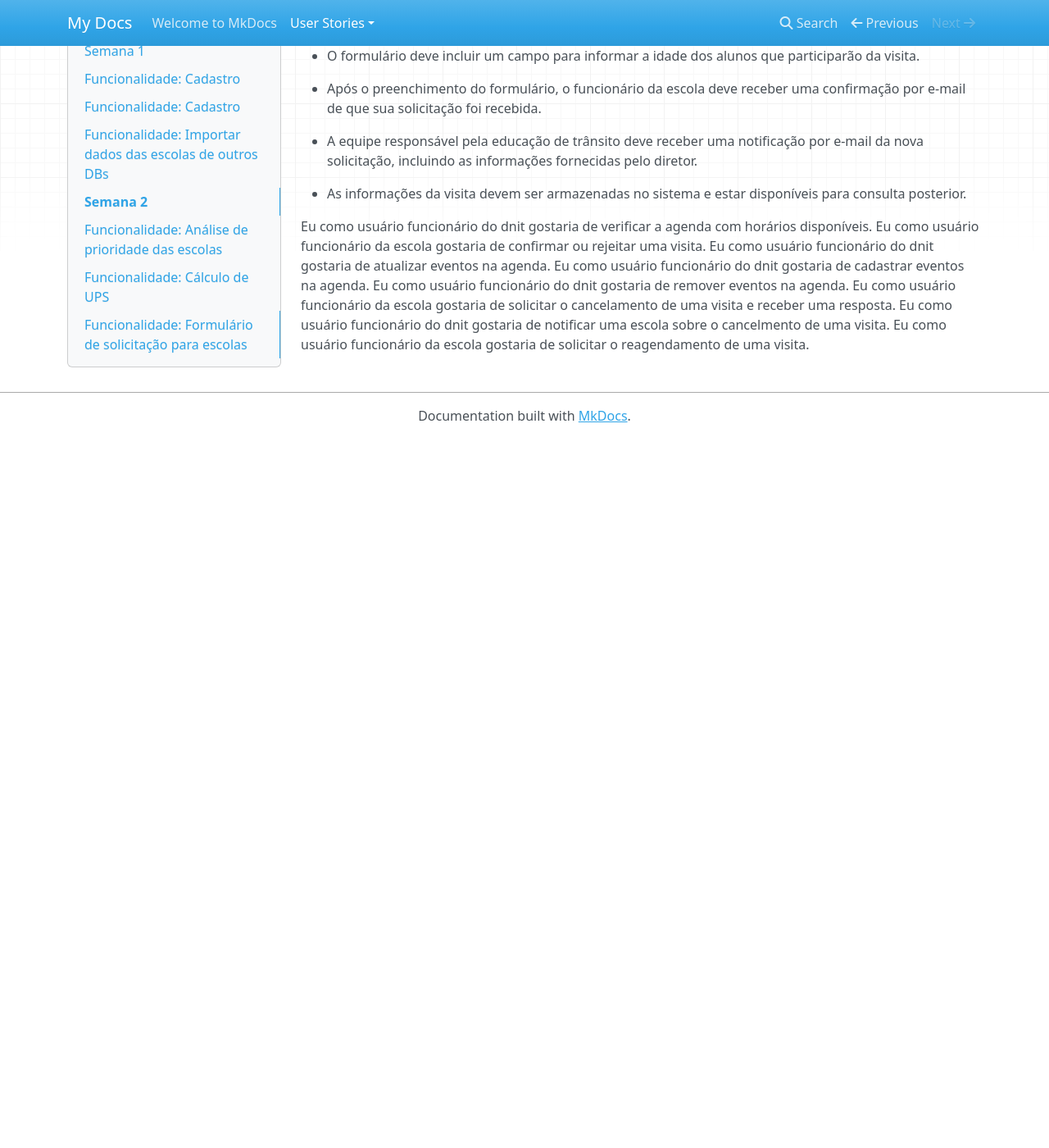
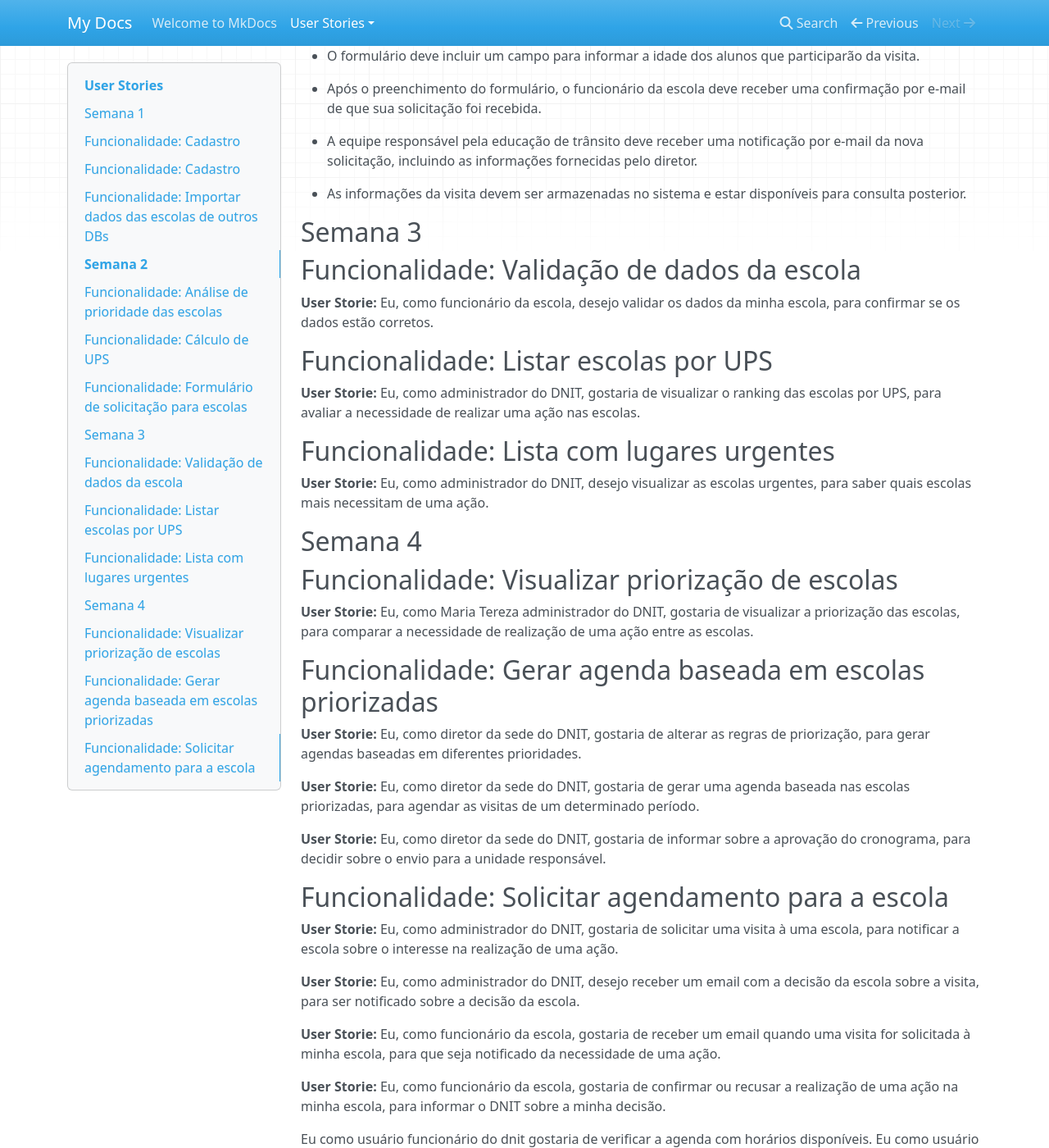
Before and after one commit to fga-eps-mds/2023-1-Dnit-DOC, an MkDocs documentation site: the page built from docs/docs/User Stories/userStories.md, in a window 1280 px wide and 1400 px high, scrolled down 1820 px. Shown: the whole window at 82% size. Built offline with MkDocs 1.6.1, drawn with Linux system fonts in a browser that asks for light colours; nearby versions of some CDN libraries; before the commit the page ends 2355 px from its top, so only the background shows below that.

Commit message:
Update userStories.md

```diff
--- a/docs/docs/User Stories/userStories.md
+++ b/docs/docs/User Stories/userStories.md
@@ -76,6 +76,44 @@
 
 - As informações da visita devem ser armazenadas no sistema e estar disponíveis para consulta posterior.
 
+## Semana 3
+
+## **Funcionalidade:** Validação de dados da escola
+
+**User Storie:** Eu, como funcionário da escola, desejo validar os dados da minha escola, para confirmar se os dados estão corretos.
+
+## **Funcionalidade:** Listar escolas por UPS
+
+**User Storie:** Eu, como administrador do DNIT, gostaria de visualizar o ranking das escolas por UPS, para avaliar a necessidade de realizar uma ação nas escolas.
+
+## **Funcionalidade:** Lista com lugares urgentes
+
+**User Storie:** Eu, como administrador do DNIT, desejo visualizar as escolas urgentes, para saber quais escolas mais necessitam de uma ação.
+
+## Semana 4
+
+## **Funcionalidade:** Visualizar priorização de escolas
+
+**User Storie:** Eu, como Maria Tereza administrador do DNIT, gostaria de visualizar a priorização das escolas, para comparar a necessidade de realização de uma ação entre as escolas.
+
+## **Funcionalidade:** Gerar agenda baseada em escolas priorizadas
+
+**User Storie:** Eu, como diretor da sede do DNIT, gostaria de alterar as regras de priorização, para gerar agendas baseadas em diferentes prioridades.
+
+**User Storie:** Eu, como diretor da sede do DNIT, gostaria de gerar uma agenda baseada nas escolas priorizadas, para agendar as visitas de um determinado período.
+
+**User Storie:** Eu, como diretor da sede do DNIT, gostaria de informar sobre a aprovação do cronograma, para decidir sobre o envio para a unidade responsável.
+
+## **Funcionalidade:** Solicitar agendamento para a escola
+
+**User Storie:** Eu, como administrador do DNIT, gostaria de solicitar uma visita à uma escola, para notificar a escola sobre o interesse na realização de uma ação.
+
+**User Storie:** Eu, como administrador do DNIT, desejo receber um email com a decisão da escola sobre a visita, para ser notificado sobre a decisão da escola.
+
+**User Storie:** Eu, como funcionário da escola, gostaria de receber um email quando uma visita for solicitada à minha escola, para que seja notificado da necessidade de uma ação.
+
+**User Storie:** Eu, como funcionário da escola, gostaria de confirmar ou recusar a realização de uma ação na minha escola, para informar o DNIT sobre a minha decisão.
+
 Eu como usuário funcionário do dnit gostaria de verificar a agenda com horários disponíveis.
 Eu como usuário funcionário da escola gostaria de confirmar ou rejeitar uma visita.
 Eu como usuário funcionário do dnit gostaria de atualizar eventos na agenda.
```
